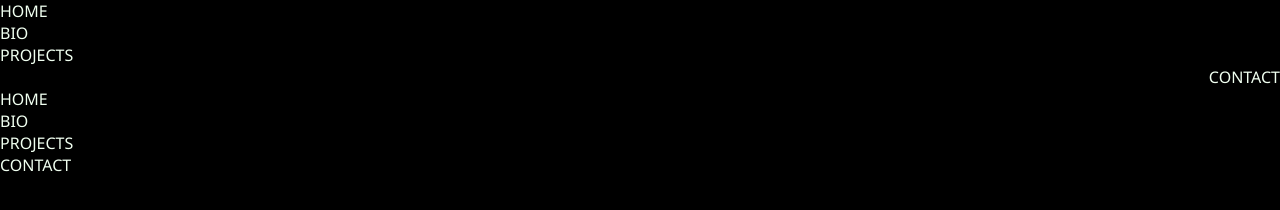
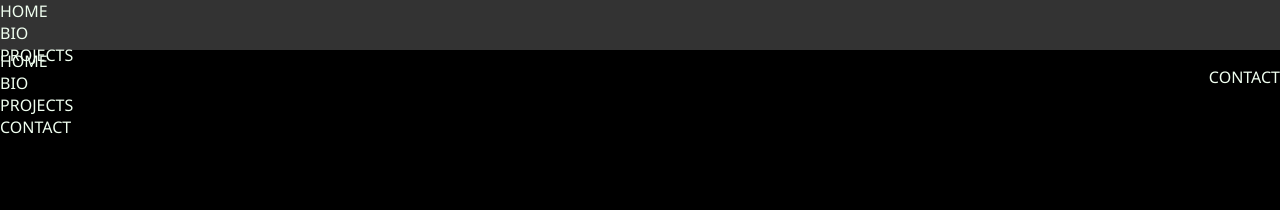
Before and after one commit to timothyburt/PersonalPortfolioSite, a plain HTML site: page index.html in a window 1280 px wide. Drawn offline with Linux system fonts and the light colour scheme.

Commit message:
Added Header layout to css.

```diff
--- a/style.css
+++ b/style.css
@@ -33,7 +33,9 @@ li > .links {
 /* ----- Site Structure ----- */
 
 header {
-
+     background-color: #333;
+     width: 100%;
+     height: 50px;
 }
 
 nav {
```
